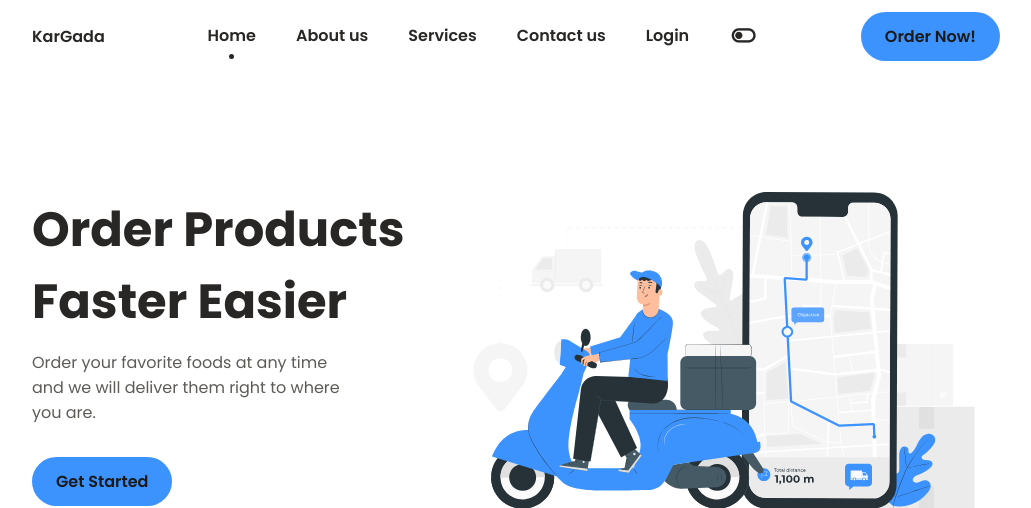
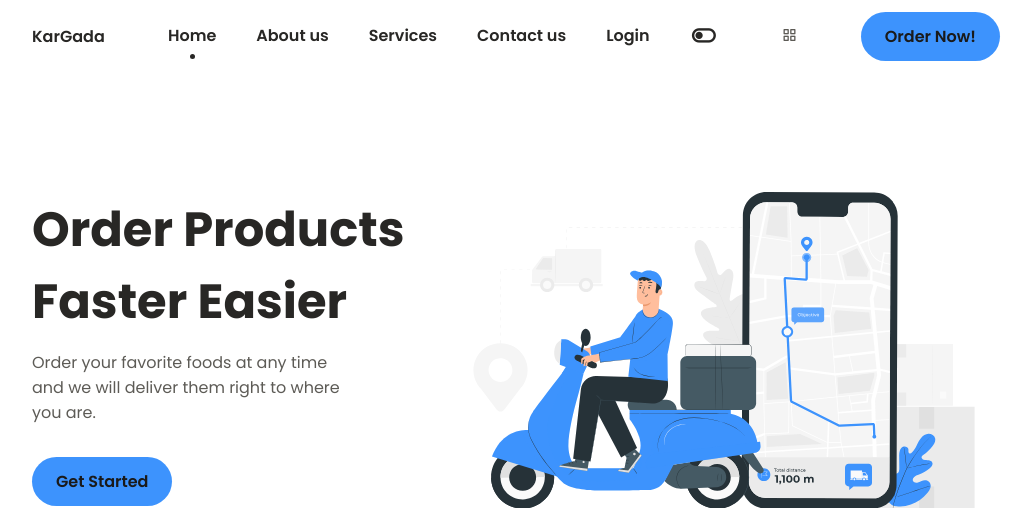
Before and after one commit to D-DEV-drei/docsanalytics, a PHP site: page /kargada/ in a window 1280 px wide. Shown: the top 508 px of the page, without its empty margins (124-1155 px from the left). Run offline with PHP 8.4, Linux system fonts and the light colour scheme.

Commit message:
updated index file

```diff
--- a/index.php
+++ b/index.php
@@ -39,7 +39,7 @@
                     </ul>
                 </div>
 
-                <div class="nav__toggle" id="nav-toggle">
+                <div class="" id="nav-toggle">
                     <i class='bx bx-grid-alt'></i>
                 </div>
 
```
